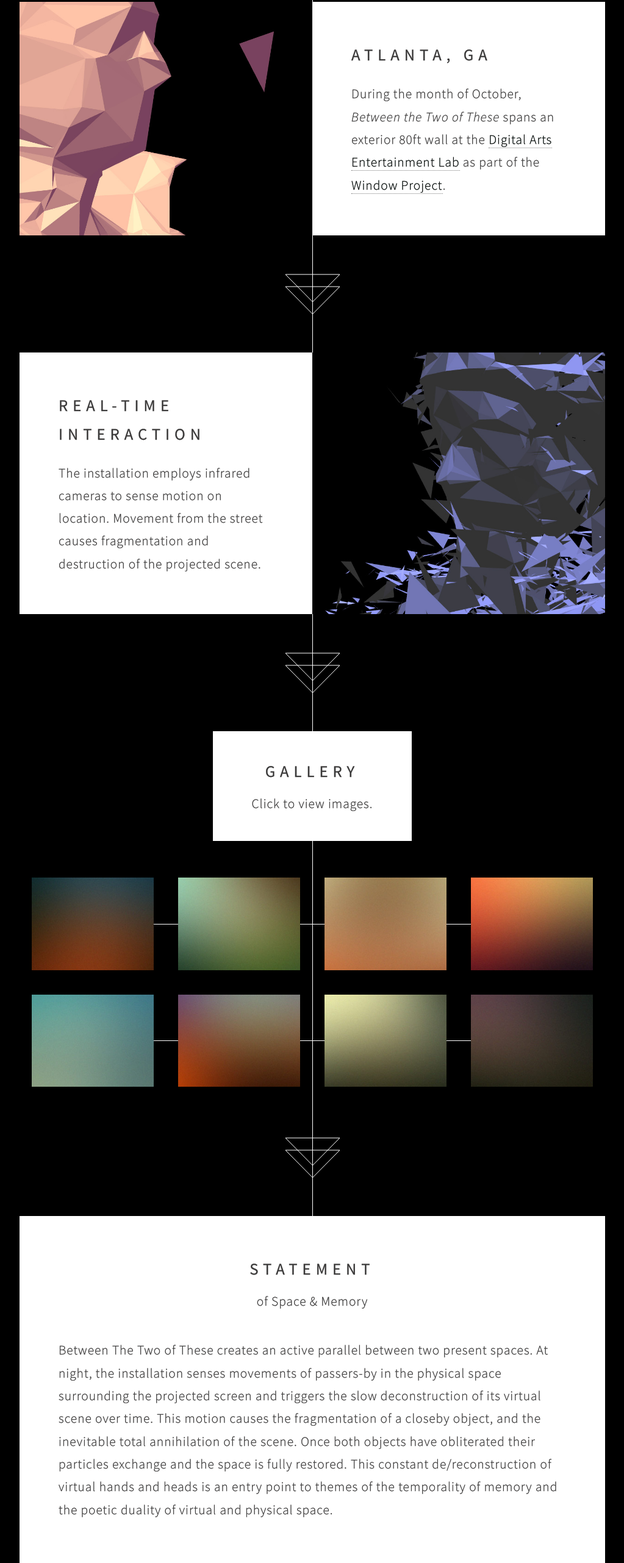
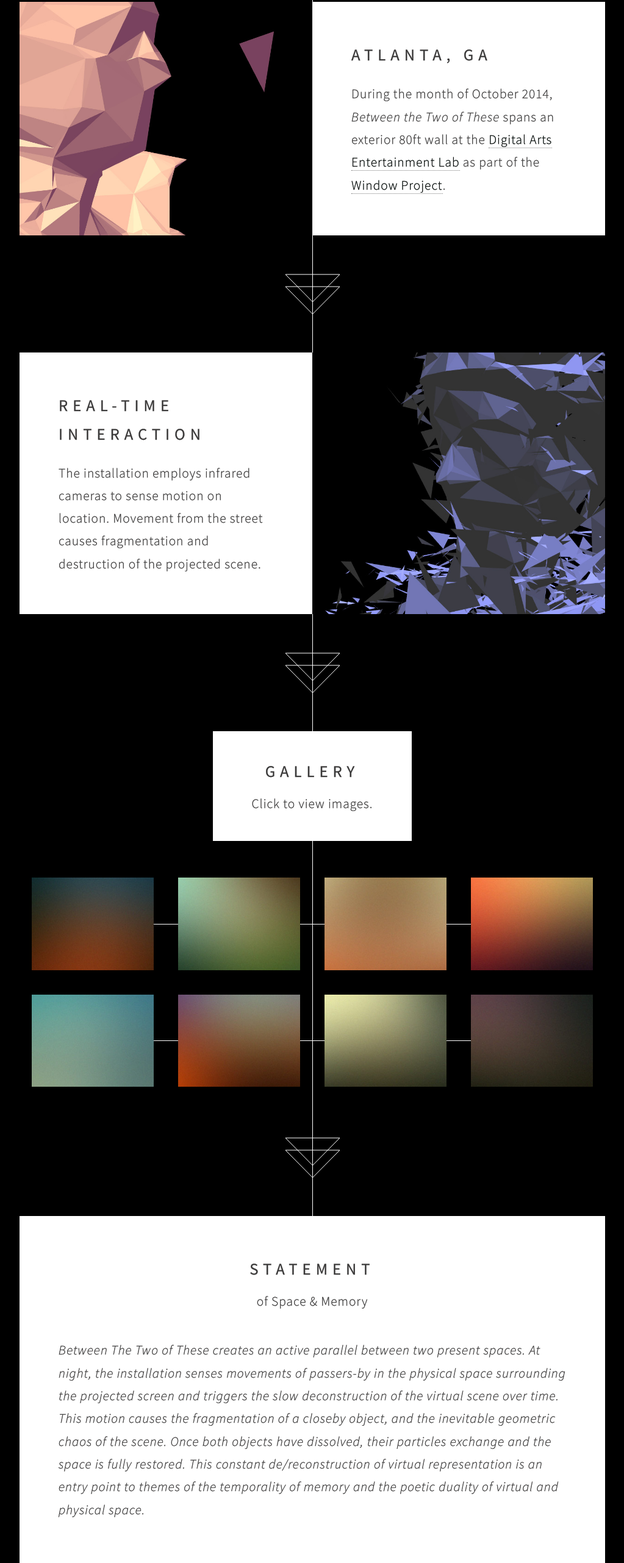
Before and after one commit to brannondorsey/BetweenTheTwoOfThese, a plain HTML site: page index.html in a window 1280 px wide. Shown: the part 1557-4120 px from the top of the page at 61% size, without its empty margins (128-1151 px from the left). Drawn offline with Linux system fonts and the light colour scheme.

Commit message:
Update statement

```diff
--- a/index.html
+++ b/index.html
@@ -59,7 +59,7 @@
 					<header>
 						<h2>Atlanta, GA</h2>
 					</header>
-					<p>During the month of October, <em>Between the Two of These</em> spans an exterior 80ft wall at the <a href="http://www.daelab.com/">Digital Arts Entertainment Lab</a> as part of the <a href="http://atlantawindowproject.wordpress.com/">Window Project</a>.</p>
+					<p>During the month of October 2014, <em>Between the Two of These</em> spans an exterior 80ft wall at the <a href="http://www.daelab.com/">Digital Arts Entertainment Lab</a> as part of the <a href="http://atlantawindowproject.wordpress.com/">Window Project</a>.</p>
 				</div>
 			</article>
 
@@ -101,7 +101,7 @@
 				<header>
 					<h2>Statement</h2>
 					<p>of Space &amp; Memory</p>
-					<p style="text-align: left;">Between The Two of These creates an active parallel between two present spaces. At night, the installation senses movements of passers-by in the physical space surrounding the projected screen and triggers the slow deconstruction of its virtual scene over time. This motion causes the fragmentation of a closeby object, and the inevitable total annihilation of the scene. Once both objects have obliterated their particles exchange and the space is fully restored. This constant de/reconstruction of virtual hands and heads is an entry point to themes of the temporality of memory and the poetic duality of virtual and physical space.</p>
+					<p style="text-align: left;"><em>Between The Two of These<em> creates an active parallel between two present spaces. At night, the installation senses movements of passers-by in the physical space surrounding the projected screen and triggers the slow deconstruction of the virtual scene over time. This motion causes the fragmentation of a closeby object, and the inevitable geometric chaos of the scene. Once both objects have dissolved, their particles exchange and the space is fully restored. This constant de/reconstruction of virtual representation is an entry point to themes of the temporality of memory and the poetic duality of virtual and physical space.</p>
 				</header>
 			</article>
 
```
